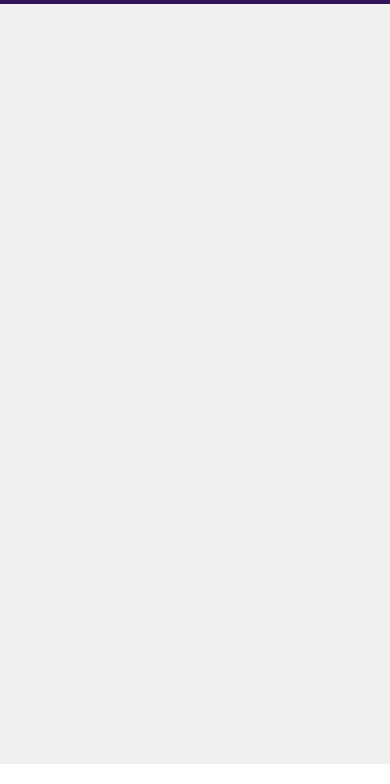
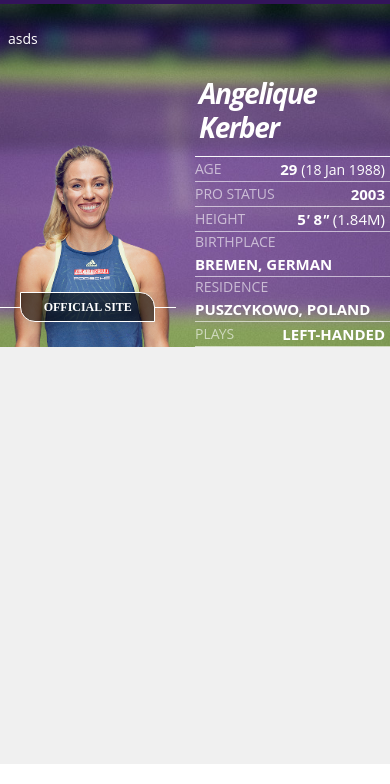
Before and after one commit to EvilSmile88/wta, a website: page build/index.html in a window 390 px wide. Shown: the part 60-844 px from the top of the page. Drawn offline with nearby package versions, Linux system fonts and the light colour scheme.

Commit message:
created build

```diff
--- a/build/css/main.css
+++ b/build/css/main.css
@@ -1,7 +1,7 @@
 .wta-primary-button {
   height: auto;
   min-height: 20px;
-  padding: 1px;
+  padding: 1px 10px;
   padding-top: 3px;
   min-width: 70px;
   border-radius: 0 15px 0 15px;
@@ -15,6 +15,189 @@
   text-align: center; }
   .wta-primary-button:hover:not(:disabled) {
     background-color: #33145B; }
+
+.player-card {
+  height: auto;
+  font-size: 14px;
+  display: -webkit-box;
+  display: -ms-flexbox;
+  display: flex;
+  color: white;
+  -webkit-box-orient: vertical;
+  -webkit-box-direction: normal;
+      -ms-flex-direction: column;
+          flex-direction: column;
+  min-height: 400px;
+  max-width: 100%;
+  background: url("../img/player_bg.png") no-repeat center;
+  background-size: cover; }
+  .player-card .player-card__other {
+    border-left: 1px solid white; }
+  .player-card > .row {
+    display: -webkit-box;
+    display: -ms-flexbox;
+    display: flex;
+    -webkit-box-flex: 1;
+        -ms-flex-positive: 1;
+            flex-grow: 1; }
+
+.player-card__info .info-height {
+  min-width: 250px; }
+
+.player-card__info h2 {
+  font-size: 4.1em;
+  font-style: italic;
+  font-weight: bold;
+  letter-spacing: -1.51px; }
+
+.player-card__photo {
+  display: -webkit-box;
+  display: -ms-flexbox;
+  display: flex;
+  position: relative;
+  -webkit-box-align: end;
+      -ms-flex-align: end;
+          align-items: flex-end;
+  overflow: hidden; }
+  .player-card__photo img {
+    -o-object-fit: cover;
+       object-fit: cover;
+    -o-object-position: top;
+       object-position: top;
+    -webkit-box-flex: 1;
+        -ms-flex: 1;
+            flex: 1;
+    overflow: hidden;
+    max-height: 350px; }
+  .player-card__photo .player-card__official-site {
+    display: -webkit-box;
+    display: -ms-flexbox;
+    display: flex;
+    width: 90%;
+    -webkit-box-sizing: border-box;
+            box-sizing: border-box;
+    -webkit-box-orient: vertical;
+    -webkit-box-direction: normal;
+        -ms-flex-direction: column;
+            flex-direction: column;
+    -webkit-box-align: center;
+        -ms-flex-align: center;
+            align-items: center;
+    -webkit-box-pack: start;
+        -ms-flex-pack: start;
+            justify-content: flex-start;
+    position: absolute;
+    overflow: hidden;
+    height: 20%;
+    min-height: 55px;
+    margin: 0px 10px; }
+    .player-card__photo .player-card__official-site button {
+      width: 135px;
+      display: -webkit-box;
+      display: -ms-flexbox;
+      display: flex;
+      -webkit-box-align: center;
+          -ms-flex-align: center;
+              align-items: center;
+      -webkit-box-pack: center;
+          -ms-flex-pack: center;
+              justify-content: center;
+      position: relative;
+      font-size: 12px;
+      font-weight: 600;
+      background-color: rgba(0, 0, 0, 0.6);
+      border: 1px solid white;
+      letter-spacing: -0.03px;
+      padding: 5px 10px; }
+      .player-card__photo .player-card__official-site button:before, .player-card__photo .player-card__official-site button:after {
+        display: block;
+        position: absolute;
+        width: 100%;
+        height: 1px;
+        content: '';
+        background-color: white; }
+      .player-card__photo .player-card__official-site button:before {
+        left: -100%; }
+      .player-card__photo .player-card__official-site button:after {
+        right: -100%; }
+
+.player-card__info .info-title {
+  color: rgba(255, 255, 255, 0.6);
+  line-height: 20px;
+  display: -webkit-box;
+  display: -ms-flexbox;
+  display: flex;
+  text-transform: uppercase;
+  border-bottom: 1px solid rgba(255, 255, 255, 0.6); }
+
+.player-card__info .info-value--large {
+  font-size: 40px;
+  line-height: 44px; }
+
+.player-card__info .info-value--middle {
+  font-size: 18px;
+  line-height: 20px; }
+
+.player-card__info .info-age {
+  min-width: 100px; }
+
+.player-card__info .birth-date {
+  border-left: 1px solid rgba(255, 255, 255, 0.6);
+  font-size: 11px;
+  word-spacing: 60px;
+  line-height: 10px;
+  font-weight: 100; }
+
+@media (max-width: 991.98px) {
+  .player-card {
+    min-height: 200px; }
+    .player-card .player-card__other {
+      border-left: none; }
+  .player-card__info h2 {
+    font-size: 3em; } }
+
+@media (max-width: 767.98px) {
+  .player-card {
+    font-size: 14px; }
+    .player-card .info-title {
+      -webkit-box-flex: 1;
+          -ms-flex-positive: 1;
+              flex-grow: 1; }
+  .player-card__info .info-value {
+    font-size: 15px;
+    line-height: 24px; } }
+
+@media (max-width: 575.98px) {
+  .player-card__photo .player-card__official-site {
+    margin: 0px; }
+  .flex-sm-row {
+    border-bottom: 1px solid rgba(255, 255, 255, 0.6) !important;
+    -ms-flex-wrap: wrap !important;
+        flex-wrap: wrap !important; }
+  .player-card .info-title {
+    border-bottom: none; }
+  .player-card__info .row > div {
+    padding-right: 5px;
+    -webkit-box-align: center;
+        -ms-flex-align: center;
+            align-items: center; }
+  .player-card__info h2 {
+    font-size: 2em; }
+  .player-card__info .info-height {
+    min-width: auto; } }
+
+@media (max-device-width: 575.98px) {
+  .player-card {
+    font-size: 12px !important; }
+    .player-card .info-title {
+      -webkit-box-flex: 1;
+          -ms-flex-positive: 1;
+              flex-grow: 1;
+      -ms-flex-preferred-size: 20px;
+          flex-basis: 20px; }
+  .player-card__info .info-value {
+    font-size: 12px;
+    line-height: 24px; } }
 
 .dropdown-toggle::after {
   top: 0px;
@@ -240,6 +423,7 @@ body {
   font-family: 'Open Sans', sans-serif; }
 
 main {
+  height: auto;
   min-height: 90vh;
   width: 100%;
   -webkit-box-sizing: border-box;
--- a/build/index.html
+++ b/build/index.html
@@ -203,7 +203,59 @@
 
 <!--main start-->
 <main>
-
+<section class="player-card w-100 container">
+    <div class="row">
+        <div class="col-sm-12 col-lg-10 order-1 order-sm-1 order-lg-0">
+            <div class="row h-100">
+                <div class="player-card__photo col-6 h-100 col-lg-4 pl-0 ">
+                    <img src="img/player_photo.png" title="player_photo" alt="player_photo" width="100%">
+                    <div class="player-card__official-site">
+                        <button type="button" class="btn wta-primary-button">OFFICIAL SITE</button>
+                    </div>
+                </div>
+                <div class="player-card__info container col-6 col-lg-8 h-100">
+                    <div class="row border-bottom border-light border-bottom-1 p-1 py-lg-3">
+                        <h2>Angelique Kerber</h2>
+                    </div>
+                    <div class="row p-0 py-md-4 d-flex flex-wrap flex-sm-column flex-md-row justify-content-between">
+                        <div class="info-age pb-md-5 col-sm-12 col-md-2 pl-0 d-flex flex-sm-row flex-md-column">
+                            <div class="pl-0 info-title">Age</div>
+                            <div class="d-none d-md-flex">
+                                <span class="info-value mr-1 info-value--large font-weight-bold">29</span>
+                                <span class="birth-date my-2 px-1">18 Jan 1988</span>
+                            </div>
+                            <div class="d-sm-flex d-md-none">
+                                <span class="info-value info-value--large font-weight-bold">29 </span>
+                                <span>(18 Jan 1988)</span>
+                            </div>
+                        </div>
+                        <div class="col-sm-12 pb-md-5 col-md-3 pl-0 d-flex flex-sm-row flex-md-column">
+                            <div class="info-title">Pro status</div>
+                            <span class="info-value info-value--large font-weight-bold">2003</span>
+                        </div>
+                        <div class="info-height pb-md-5 col-sm-12 col-md-5 pl-0 d-flex flex-sm-row flex-md-column">
+                            <div class="info-title justify-content-sm-start justify-content-lg-end">Height</div>
+                            <span class="info-value info-value--large"><span class="font-weight-bold">5<i>'</i> 8<i>"</i></span> (1.84M)</span>
+                        </div>
+                        <div class="col-sm-12 pb-md-5 col-md-3 pl-0 d-flex flex-sm-row flex-md-column">
+                            <div class="info-title">Birthplace</div>
+                            <span class="info-value info-value--middle font-weight-bold text-uppercase">Bremen, German</span>
+                        </div>
+                        <div class="col-sm-12 pb-md-5 col-md-3 pl-0 d-flex flex-sm-row flex-md-column">
+                            <div class="info-title">Residence</div>
+                            <span class="info-value info-value--middle font-weight-bold text-uppercase">Puszcykowo, Poland</span>
+                        </div>
+                        <div class="info-height pb-md-5 col-sm-12 col-md-3 pl-0 d-flex flex-sm-row flex-md-column">
+                            <div class="info-title justify-content-sm-start justify-content-lg-end">Plays</div>
+                            <div class=" d-flex info-value justify-content-sm-start justify-content-lg-end info-value--middle font-weight-bold text-uppercase">Left-handed</div>
+                        </div>
+                    </div>
+                </div>
+            </div>
+        </div>
+        <div class="player-card__other col-sm-12 col-lg-2 p-2 my-3">asds</div>
+    </div>
+</section>
 </main>
 <!--main end-->
 
--- a/package.json
+++ b/package.json
@@ -25,7 +25,5 @@
   "homepage": "https://github.com/EvilSmile88/wta#readme",
   "description": "",
   "devDependencies": {
-    "babel-core": "^6.26.3",
-    "babel-preset-es2015": "^6.24.1"
   }
 }
```
Also changed, not shown: build/css/bootstrap.css, build/img/player_bg.png (added), build/img/player_photo.png (added), build/js/wow.min.js (added).
